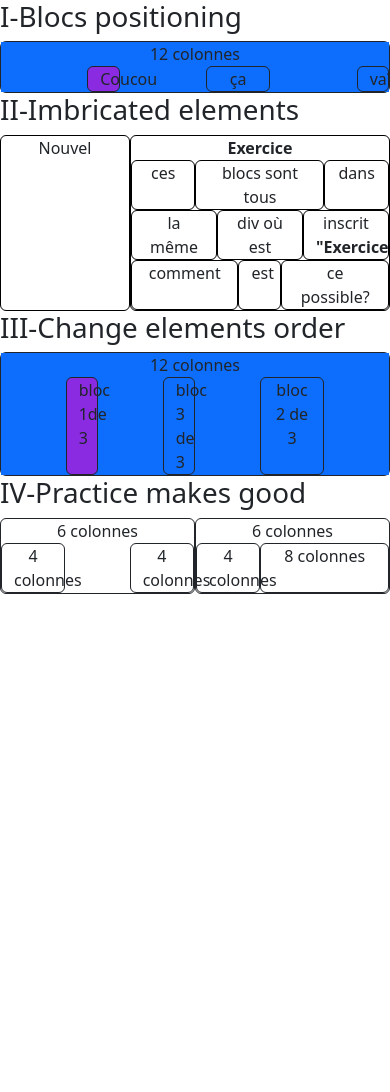
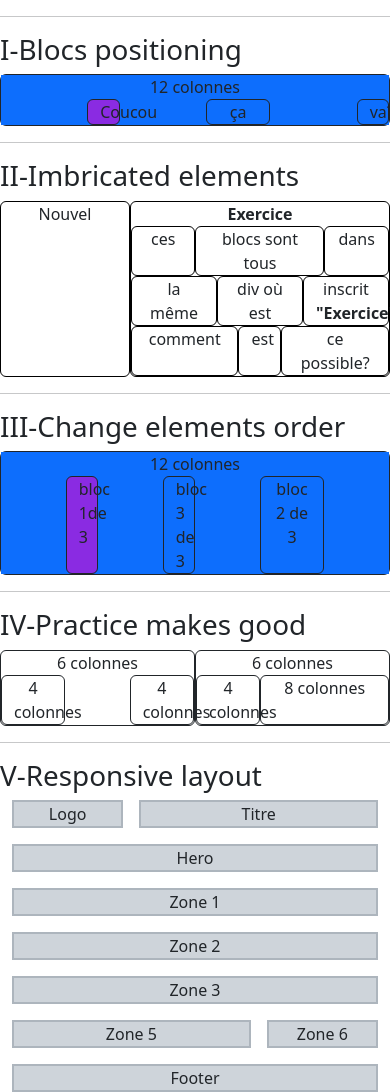
Before and after one commit to Gerosheng/exercises-bootstrap, a plain HTML site: page index.html in a window 390 px wide. Before the commit the page ends 844 px from the top, so only its background shows below. Drawn offline with nearby package versions, Linux system fonts and the light colour scheme.

Commit message:
add exercise V-responsive layout

```diff
--- a/index.html
+++ b/index.html
@@ -6,8 +6,12 @@
         <title>exercices-bootstrap</title>
         <link href="https://cdn.jsdelivr.net/npm/bootstrap@5.3.2/dist/css/bootstrap.min.css" rel="stylesheet" integrity="sha384-T3c6CoIi6uLrA9TneNEoa7RxnatzjcDSCmG1MXxSR1GAsXEV/Dwwykc2MPK8M2HN" crossorigin="anonymous">
     </head>
+
+    <hr>
+
     <body>
         <h1>I-Blocs positioning</h1>
+
         <div class="container-fluid text-center border border-dark rounded">
             <div class="row">
                 <div class="col-12 bg-primary">
@@ -21,7 +25,10 @@
             </div>
         </div>
 
+    <hr>
+
         <h1>II-Imbricated elements</h1>
+
         <div class="container-fluid text-center">
             <div class="row">
                 <div class="col-4 border border-black rounded">Nouvel</div>
@@ -44,7 +51,7 @@
                 </div>
             </div>
         </div>
-
+    <hr>
         <h1>III-Change elements order</h1>
 
         <div class="container-fluid text-center border border-dark rounded">
@@ -60,7 +67,10 @@
             </div>
         </div>
 
+    <hr>
+
         <h1>IV-Practice makes good</h1>
+
         <div class="container-fluid text-center">
             <div class="row">
                 <div class="col-6 border border-dark rounded">
@@ -80,5 +90,109 @@
                 </div>
             </div>
         </div>
+
+    <hr>
+
+        <h1>V-Responsive layout</h1>
+
+<!-- First version (no gaps)-->
+<!--
+        <div class="container text-center d-grid gap-2">
+            <div class="row">
+                <div class="col-4 col-md-3 border border-dark">Logo</div>
+                <div class="col-8 col-md-9 border border-dark">Titre</div>
+            </div>
+            <div class="row">
+                <div class="col border border-dark">Hero</div>
+            </div>
+            <div class="row">
+                <div class="col-sm border border-dark ">Zone 1</div>
+                <div class="col-sm border border-dark ">Zone 2</div>
+                <div class="col-sm bg-dark-subtle border border-dark ">Zone 3</div>
+            </div>
+            <div class="row">
+                <div class="col-8 col-md-6 border border-black ">Zone 5</div>
+                <div class="col-4 col-md-6 border border-black ">Zone 6</div>
+            </div>
+            <div class="row ">
+                <div class="col border border-black">Footer</div>
+            </div>
+
+
+        </div>
+-->
+
+
+<!-- add mt-x to add space between the rows (not perfectly responsive)-->
+<!--
+        <div class="container text-center">
+            <div class="row mt-3">
+                <div class="col-4 col-md-3 "><div class="bg-dark-subtle">Logo</div></div>
+                <div class="col-8 col-md-9 "><div class="bg-dark-subtle">Titre</div></div>
+            </div>
+            <div class="row mt-3">
+                <div class="col "><div class="bg-dark-subtle">Hero</div></div>
+            </div>
+            <div class="row mt-3">
+                <div class="col-sm"><div class="bg-dark-subtle">Zone 1</div></div>
+                <div class="col-sm"><div class="bg-dark-subtle">Zone 2</div></div>
+                <div class="col-sm"><div class="bg-dark-subtle">Zone 3</div></div>
+            </div>
+            <div class="row mt-3">
+                <div class="col-8 col-md-6  "><div class="bg-dark-subtle">Zone 5</div></div>
+                <div class="col-4 col-md-6 "><div class="bg-dark-subtle">Zone 6</div></div>
+            </div>
+            <div class="row mt-3">
+                <div class="col"><div class="bg-dark-subtle">Footer</div></div>
+            </div>
+        </div>
+
+<hr>
+-->
+
+<!-- Final version that works perfectly-->
+
+        <div class="container text-center">
+            <div class="row g-3">
+                <div class="col-4 col-md-3 "><div class="bg-dark-subtle border border-2 border-dark-subtle">Logo</div></div>
+                <div class="col-8 col-md-9 "><div class="bg-dark-subtle border border-2 border-dark-subtle">Titre</div></div>
+
+                <div class="col-12"><div class="bg-dark-subtle border border-2 border-dark-subtle">Hero</div></div>
+
+
+                <div class="col-sm-4"><div class="bg-dark-subtle border border-2 border-dark-subtle">Zone 1</div></div>
+                <div class="col-sm-4"><div class="bg-dark-subtle border border-2 border-dark-subtle">Zone 2</div></div>
+                <div class="col-sm-4"><div class="bg-dark-subtle border border-2 border-dark-subtle">Zone 3</div></div>
+
+
+                <div class="col-8 col-md-6  "><div class="bg-dark-subtle border border-2 border-dark-subtle">Zone 5</div></div>
+                <div class="col-4 col-md-6 "><div class="bg-dark-subtle border border-2 border-dark-subtle">Zone 6</div></div>
+
+                <div class="col-12"><div class="bg-dark-subtle border border-2 border-dark-subtle">Footer</div></div>
+
+            </div>
+        </div>
+
+<!-- Exemple that has gutters that freaking work-->
+<!--
+        <div class="container overflow-hidden">
+            <div class="row gy-5">
+            <div class="col-6">
+                <div class="p-3 bg-dark-subtle">Custom column padding 1</div>
+            </div>
+            <div class="col-6">
+                <div class="p-3 bg-dark-subtle">Custom column padding 2</div>
+            </div>
+            <div class="col-6">
+                <div class="p-3 bg-dark-subtle">Custom column padding 3</div>
+            </div>
+            <div class="col-6">
+                <div class="p-3 bg-dark-subtle">Custom column padding 4</div>
+            </div>
+            </div>
+        </div>
+-->
+
+
     <script src="https://cdn.jsdelivr.net/npm/bootstrap@5.3.2/dist/js/bootstrap.bundle.min.js" integrity="sha384-C6RzsynM9kWDrMNeT87bh95OGNyZPhcTNXj1NW7RuBCsyN/o0jlpcV8Qyq46cDfL" crossorigin="anonymous"></script>    </body>
 </html>
```
Lines whose indentation alone changed are shown as unchanged.
